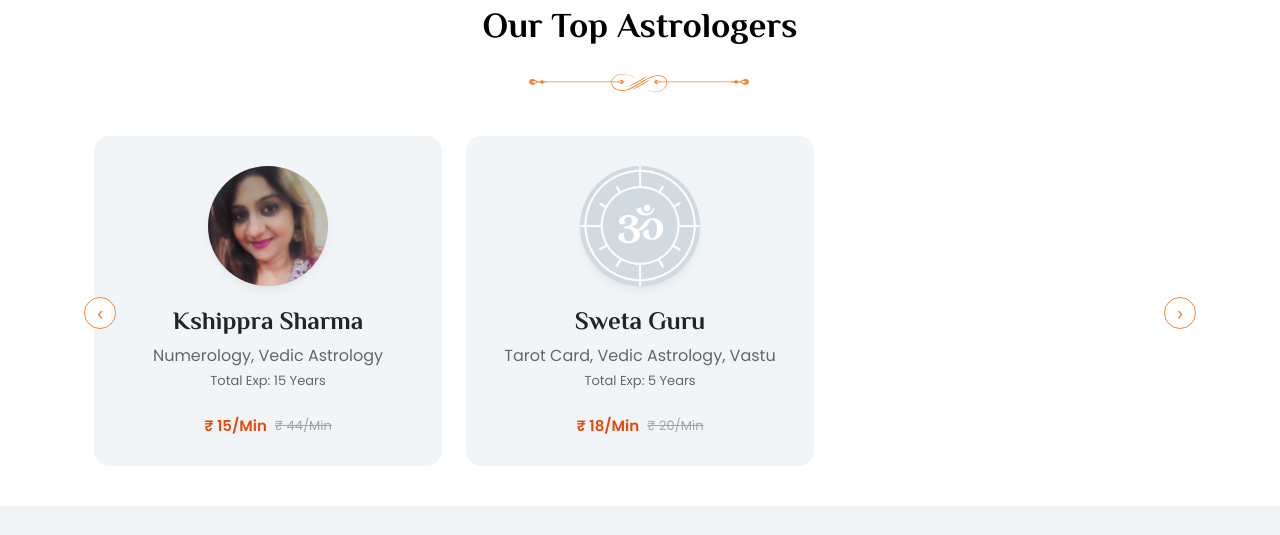
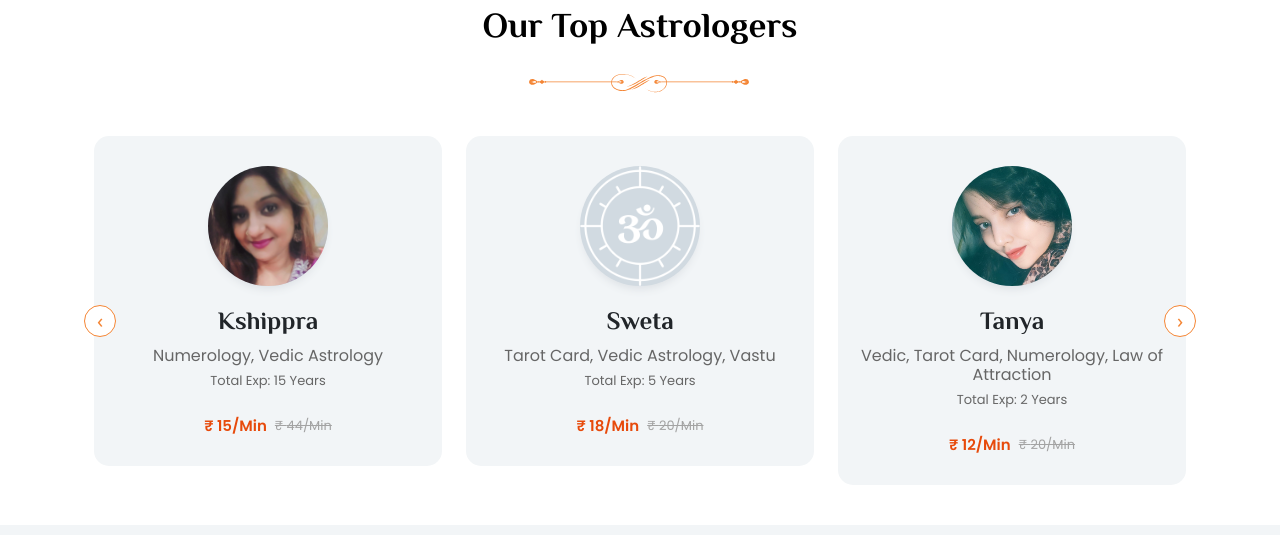
Before and after one commit to shubh261096/iastro, a plain HTML site: page index.html in a window 1280 px wide. Shown: the part 820-1355 px from the top of the page. Drawn offline with nearby package versions, Linux system fonts and the light colour scheme; a script that the page names is missing.

Commit message:
Added astrologers details

```diff
--- a/index.html
+++ b/index.html
@@ -310,7 +310,7 @@
 										<img src="images/kshippra.jpeg" alt="Astrologer">
 									</div>
 
-									<h4>Kshippra Sharma </h4>
+									<h4>Kshippra</h4>
 
 									<h6>Numerology, Vedic Astrology </h6>
 
@@ -339,8 +339,6 @@
 								</div>
 							</div>
 
-
-
 							<div class="item">
 								<!-- ASTROLOGER_CARD -->
 								<div class="na-astrologer-block-wrap">
@@ -349,7 +347,7 @@
 										<img src="images/namo-inner-loader-ring.png" alt="Astrologer">
 									</div>
 
-									<h4>Sweta Guru </h4>
+									<h4>Sweta </h4>
 
 									<h6>Tarot Card, Vedic Astrology, Vastu</h6>
 
@@ -378,6 +376,42 @@
 								</div>
 							</div>
 
+							<div class="item">
+								<!-- ASTROLOGER_CARD -->
+								<div class="na-astrologer-block-wrap">
+
+									<div class="na-astrloger-picture">
+										<img src="images/tanya.jpg" alt="Astrologer">
+									</div>
+
+									<h4>Tanya</h4>
+
+									<h6>Vedic, Tarot Card, Numerology, Law of Attraction</h6>
+
+									<div class="na-astro-rating">
+										<div id="" class="stars" title="Astro Rating : 5 Stars">
+											<div style="width:92.00%" class="rating"></div>
+
+										</div>
+									</div>
+
+									<p>Total Exp: <span>2 Years</span></p>
+
+									<div class="row">
+										<div class="col-sm-12">
+											<div class="service-cost">
+												<p><span class="ruppee-sign">₹</span> 12/Min</p>
+												<p class="StrikethroughRate"><span>₹ </span>20/Min</p>
+											</div>
+										</div>
+										<!-- <div class="col-sm-6">
+												<div class="service-feature-option">
+													<a class="viewAstroProfile" href="/consult-astrologers/raj-jyotish-guru-25">View Profile</a>
+												</div>
+											</div> -->
+									</div>
+								</div>
+							</div>
 						</div>
 					</div>
 				</div>
```
Also changed, not shown: images/tanya.jpg (added).
